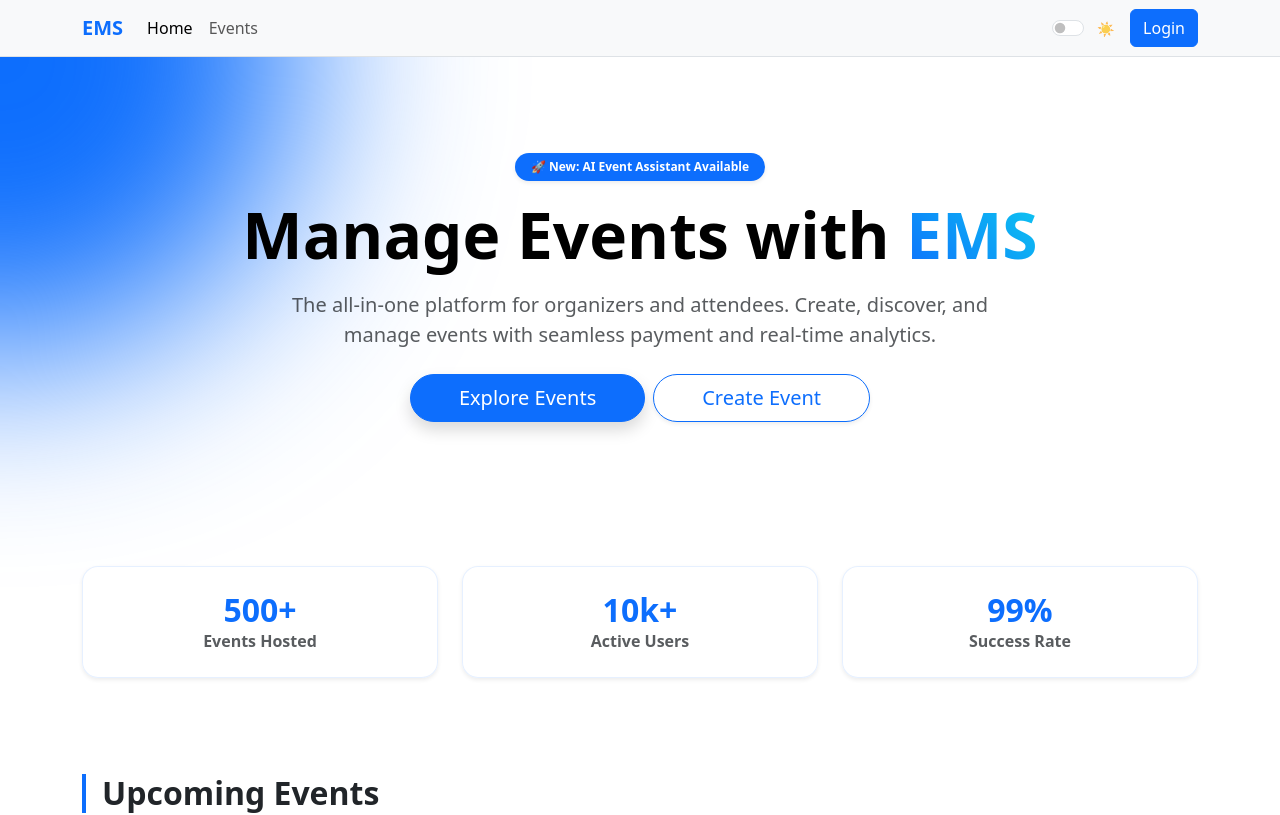
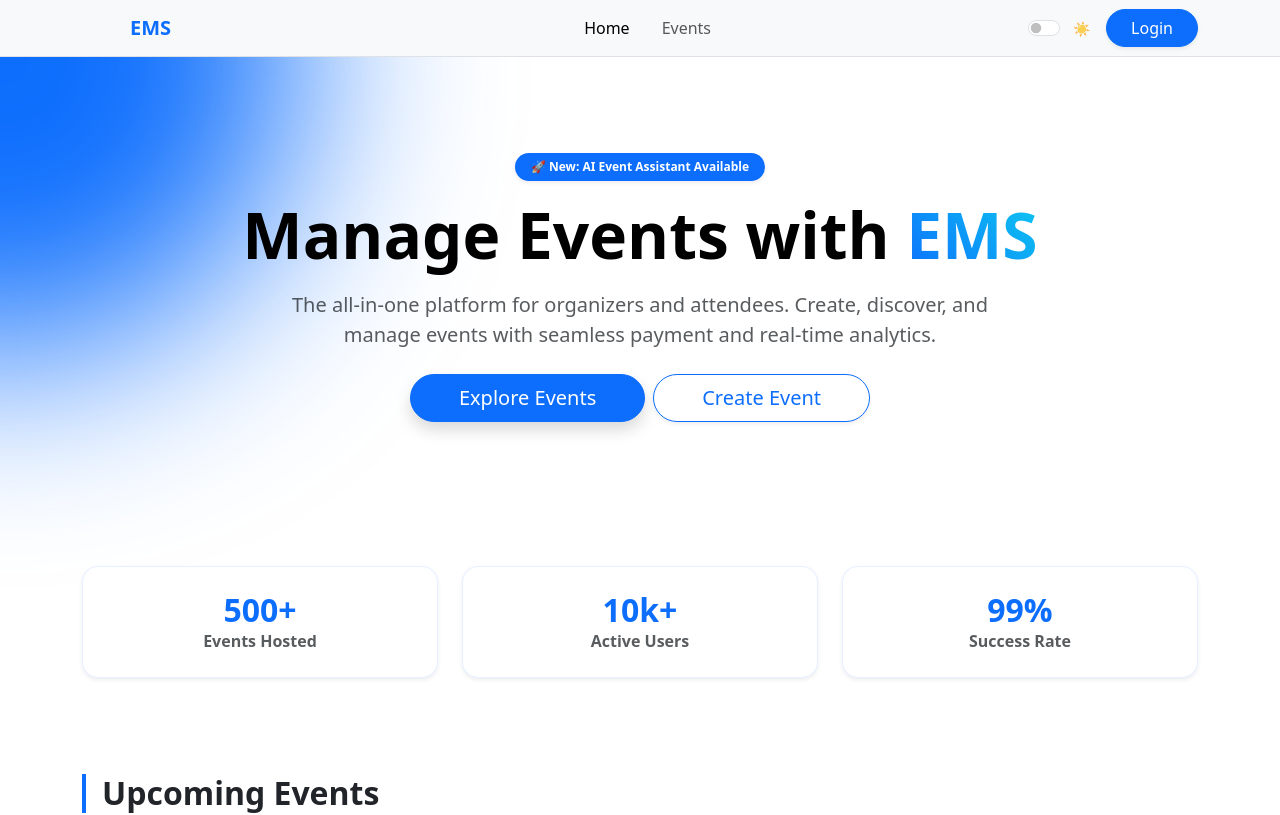
Before and after one commit to aakhyan-cogni/ems, a React (Vite) app in the folder web/: page / in a window 1280 px wide. Shown: the top 815 px of the page. Built offline with nearby package versions, Linux system fonts and the light colour scheme.

Commit message:
navbar center

```diff
--- a/web/src/components/Navbar.tsx
+++ b/web/src/components/Navbar.tsx
@@ -4,8 +4,8 @@ import ThemeSwitch from "./ThemeSwitch";
 export default function Navbar() {
 	return (
 		<nav className="navbar navbar-expand-lg border-bottom sticky-top bg-body-tertiary">
-			<div className="container">
-				<Link className="navbar-brand fw-bold text-primary" to="/">
+			<div className="container gap-md-5">
+				<Link className="navbar-brand fw-bold text-primary m-0 mx-md-5" to="/">
 					EMS
 				</Link>
 
@@ -22,7 +22,7 @@ export default function Navbar() {
 				</button>
 
 				<div className="collapse navbar-collapse" id="emsNav">
-					<ul className="navbar-nav me-auto mb-2 mb-lg-0">
+					<ul className="navbar-nav mx-auto mb-2 mb-lg-0 gap-lg-3 text-center">
 						<li className="nav-item">
 							<NavLink className="nav-link" to="/">
 								Home
@@ -35,9 +35,9 @@ export default function Navbar() {
 						</li>
 					</ul>
 
-					<div className="d-flex flex-column flex-lg-row align-items-lg-center gap-3 mt-3 mt-lg-0">
+					<div className="d-flex flex-column flex-lg-row align-items-center gap-3 mt-3 mt-lg-0">
 						<ThemeSwitch />
-						<Link to="/login" className="btn btn-primary w-100 w-lg-auto">
+						<Link to="/login" className="btn btn-primary rounded-pill px-4 w-100 w-lg-auto shadow-sm">
 							Login
 						</Link>
 					</div>
```
